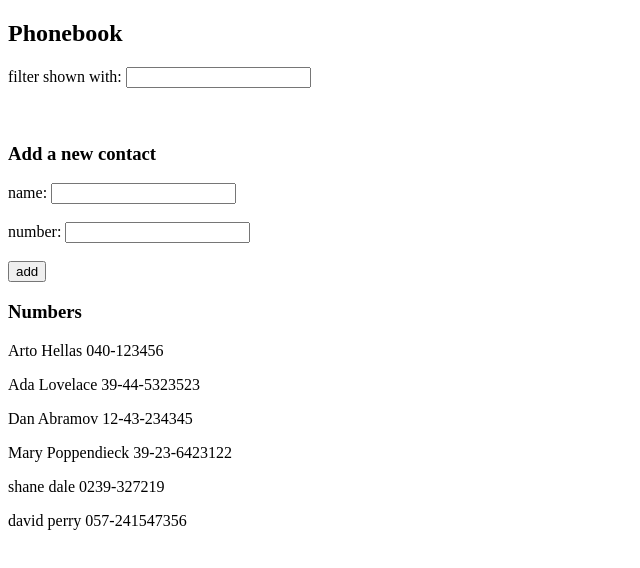
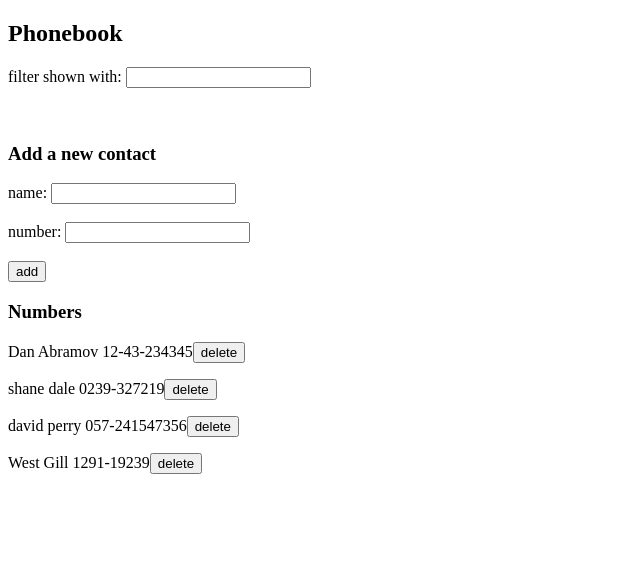
Before and after one commit to dumbbmud/part2, a React (Vite) app in the folder courseinfo/: page / in a window 1280 px wide. Shown: the top 568 px of the page, without its empty margins (0-640 px from the left). Built offline with nearby package versions, Linux system fonts and the light colour scheme; data requests are answered from the project's data file.

Commit message:
part 2.14

```diff
--- a/courseinfo/db.json
+++ b/courseinfo/db.json
@@ -1,27 +1,12 @@
 {
   "persons": [
-    {
-      "name": "Arto Hellas",
-      "number": "040-123456",
-      "id": "1"
-    },
-    {
-      "name": "Ada Lovelace",
-      "number": "39-44-5323523",
-      "id": "2"
-    },
     {
       "name": "Dan Abramov",
       "number": "12-43-234345",
       "id": "3"
     },
     {
-      "name": "Mary Poppendieck",
-      "number": "39-23-6423122",
-      "id": "4"
-    },
-    {
-      "id": 5,
+      "id": "5",
       "name": "shane dale",
       "number": "0239-327219"
     },
@@ -29,6 +14,11 @@
       "id": "7a3a",
       "name": "david perry",
       "number": "057-241547356"
+    },
+    {
+      "id": "302c",
+      "name": "West Gill",
+      "number": "1291-19239"
     }
   ],
   "notes": [
--- a/courseinfo/src/App.jsx
+++ b/courseinfo/src/App.jsx
@@ -2,9 +2,12 @@ import axios from 'axios'
 import { useEffect, useState } from 'react'
 import contactServices from './services/contacts'
 
-const PhonebookDisplay = ({persons}) =>{
+const PhonebookDisplay = ({persons, remove}) =>{
   return (
-    <p>{persons.name} {persons.number} </p>
+    <p>
+      {persons.name} {persons.number}
+      <button onClick={() => remove(persons.id)}>delete</button>
+    </p>
 
   )
 }
@@ -36,13 +39,18 @@ const PersonForm = ({addPerson, handleNewName, newName, handleNewNumber, newNumb
   )
 }
 
-const Persons = ({persons}) => {
+const Persons = ({persons, remove}) => {
   return(
   persons.map(x =>
-    <PhonebookDisplay key={x.id} persons={x} />
+    <PhonebookDisplay key={x.id} persons={x} remove={remove} />
   )
   )
 }
+
+
+// const remove = (id) =>{
+// contactServices.remove(id)
+// }
 
 
 const App = () => {
@@ -93,6 +101,13 @@ const App = () => {
 
   }
 
+  const remove = (id) =>{
+    contactServices.remove(id)
+    .then(returnedContacts =>
+      setPersons(returnedContacts)
+    )
+  }
+
   const handleSearch = (event) => {
     setSearch(event.target.value.toLowerCase())
   }
@@ -100,6 +115,7 @@ const App = () => {
   const searchResult = persons.filter((x) =>
     x.name.toLowerCase().includes(search)
   )
+
 
 
   console.log("search here", searchResult)
@@ -111,7 +127,7 @@ const App = () => {
       <h3>Add a new contact</h3>
       <PersonForm addPerson={addPerson} handleNewName={handleNewName} newName={newName} handleNewNumber={handleNewNumber} newNumber={newNumber}/>
       <h3>Numbers</h3>
-      <Persons persons={persons}/>
+      <Persons persons={persons} remove={remove}/>
     </div>
   )
 }
--- a/courseinfo/src/services/contacts.js
+++ b/courseinfo/src/services/contacts.js
@@ -4,6 +4,7 @@ const baseUrl = "http://localhost:3001/persons"
 
 const getAll = () => {
     const request = axios.get(baseUrl)
+    // console.log("djhja", request.then(response => response.data))
     return request.then(response => response.data)
 }
 
@@ -12,4 +13,11 @@ const add = (newContact) => {
     return request.then(response => response.data)
 }
 
-export default {getAll, add}
+const remove = (id) => {
+    const request = axios.delete(baseUrl+"/"+id)
+    .then(() => axios.get(baseUrl))
+    return request.then(response => response.data)
+    // return request.then(response => response.data)
+}
+
+export default {getAll, add, remove}
```
